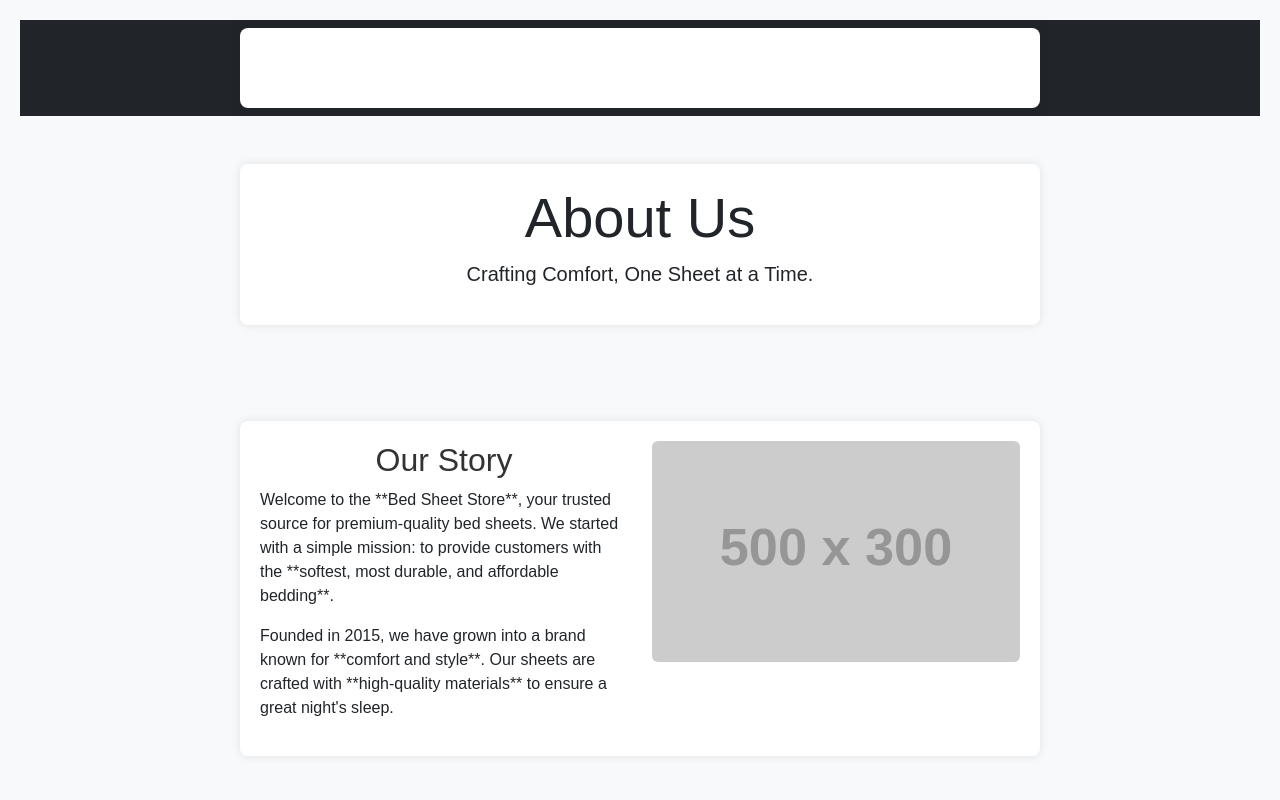
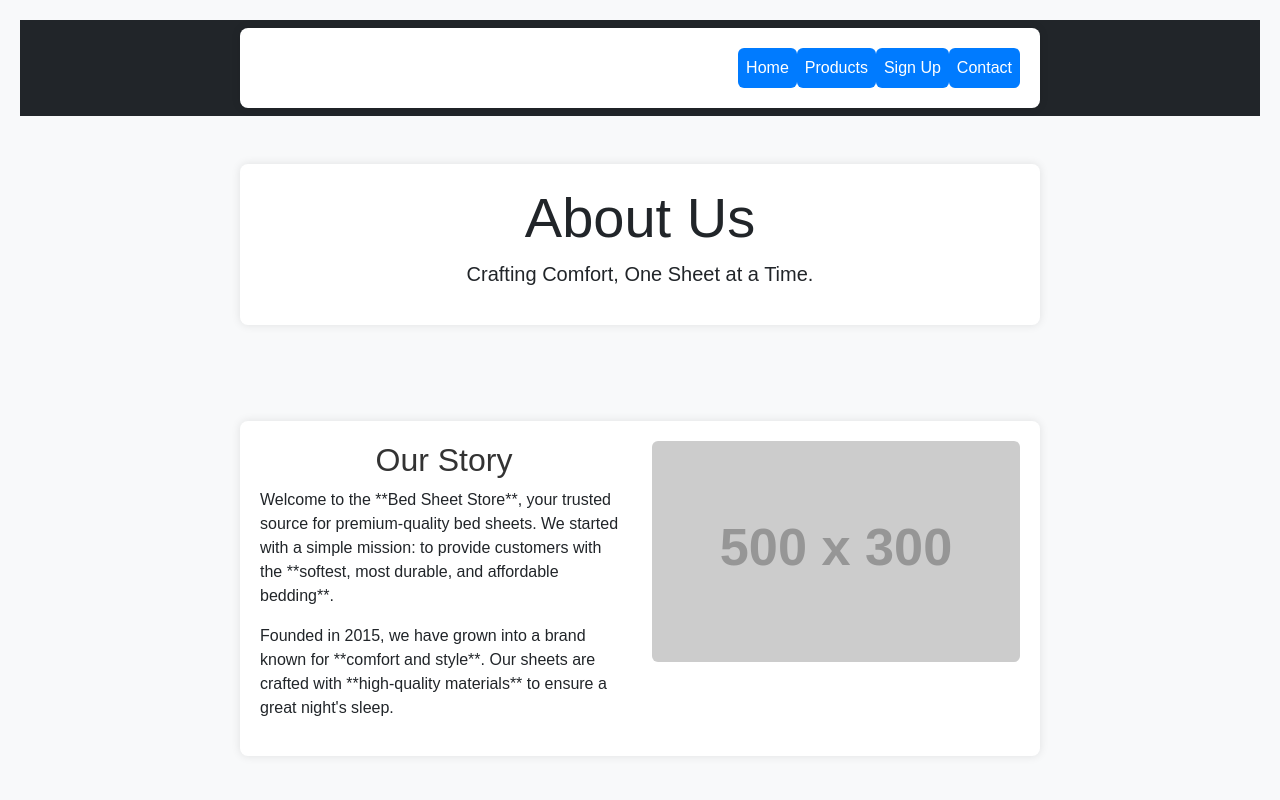
Before and after one commit to miahuhh/Node2Node-IST256, a website: page about.html in a window 1280 px wide. Shown: the top 800 px of the page. Drawn offline with nearby package versions, Linux system fonts and the light colour scheme; placeholder pictures from the web are drawn by us.

Commit message:
Update about.html

```diff
--- a/about.html
+++ b/about.html
@@ -18,10 +18,10 @@
             </button>
             <div class="collapse navbar-collapse" id="navbarNav">
                 <ul class="navbar-nav ms-auto">
-                    <li class="nav-item"><a class="nav-link" href="index.html">Home</a></li>
-                    <li class="nav-item"><a class="nav-link" href="products.html">Products</a></li>
-                    <li class="nav-item"><a class="nav-link" href="signup.html">Sign Up</a></li>
-                    <li class="nav-item"><a class="nav-link" href="contact.html">Contact</a></li>
+                    <li class="nav-item"><a class="nav-link btn btn-primary text-white" href="index.html">Home</a></li>
+                    <li class="nav-item"><a class="nav-link btn btn-primary text-white" href="products.html">Products</a></li>
+                    <li class="nav-item"><a class="nav-link btn btn-primary text-white" href="signup.html">Sign Up</a></li>
+                    <li class="nav-item"><a class="nav-link btn btn-primary text-white" href="contact.html">Contact</a></li>
                 </ul>
             </div>
         </div>
```
